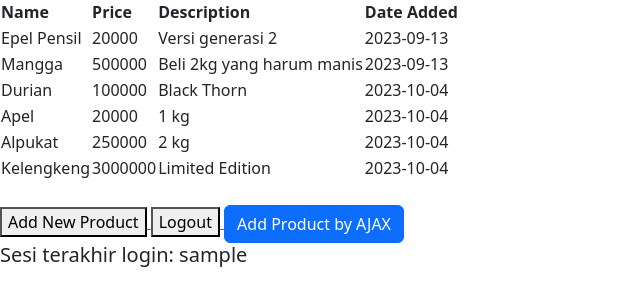
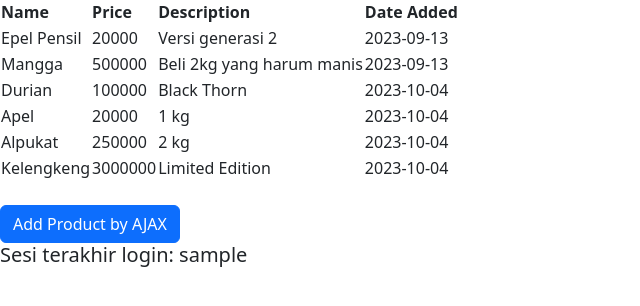
Before and after one commit to SangMilyarder/shopping-list, a Django app: template main/templates/main.html in a window 1280 px wide. Shown: the part 257-563 px from the top of the page, without its empty margins (0-640 px from the left). Run offline with Django 4.2, Linux system fonts and the light colour scheme; data comes from the database, SQL or seed files in the repository; both versions use the stored data as it was after the commit; the template is opened without the code that fills it: most values are stand-ins (such as "Sample title", 1, 10 or a date in 2020); parts of the project's set-up code (start-up, migrations or seed data) failed here and were passed over.

Commit message:
Menyelesaikan tutorial 5

```diff
--- a/main/templates/main.html
+++ b/main/templates/main.html
@@ -61,21 +61,7 @@
 
     <br />
 
-    <a href="{% url 'main:create_product' %}">
-        <button>
-            Add New Product
-        </button>
-    </a>
-
-    <a href="{% url 'main:logout' %}">
-        <button>
-            Logout
-        </button>
-    </a>
-
-
     <button type="button" class="btn btn-primary" data-bs-toggle="modal" data-bs-target="#exampleModal">Add Product by AJAX</button>
-
 
     <h5>Sesi terakhir login: {{ last_login }}</h5>
 
```
Also changed, not shown: db.sqlite3.
